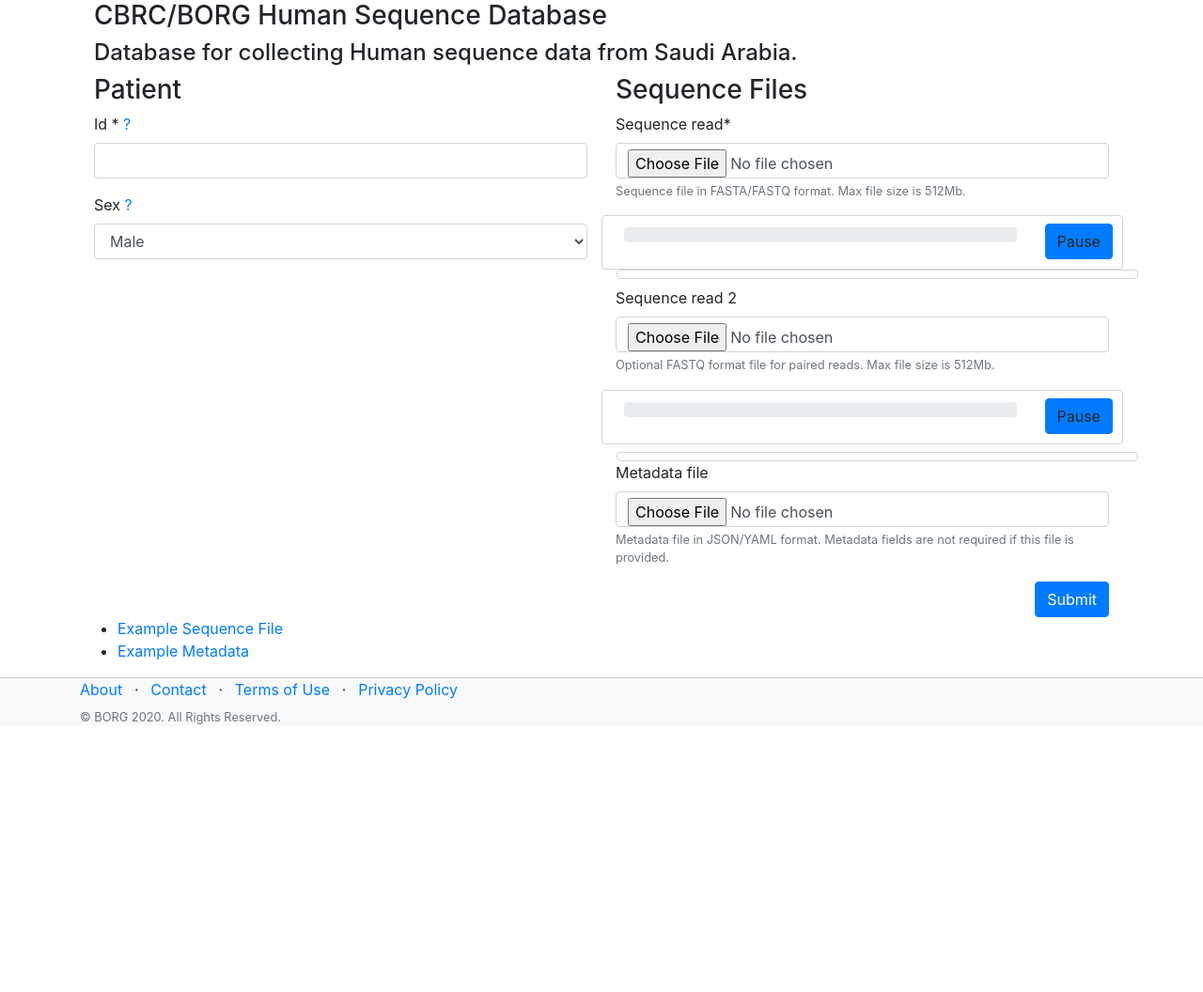
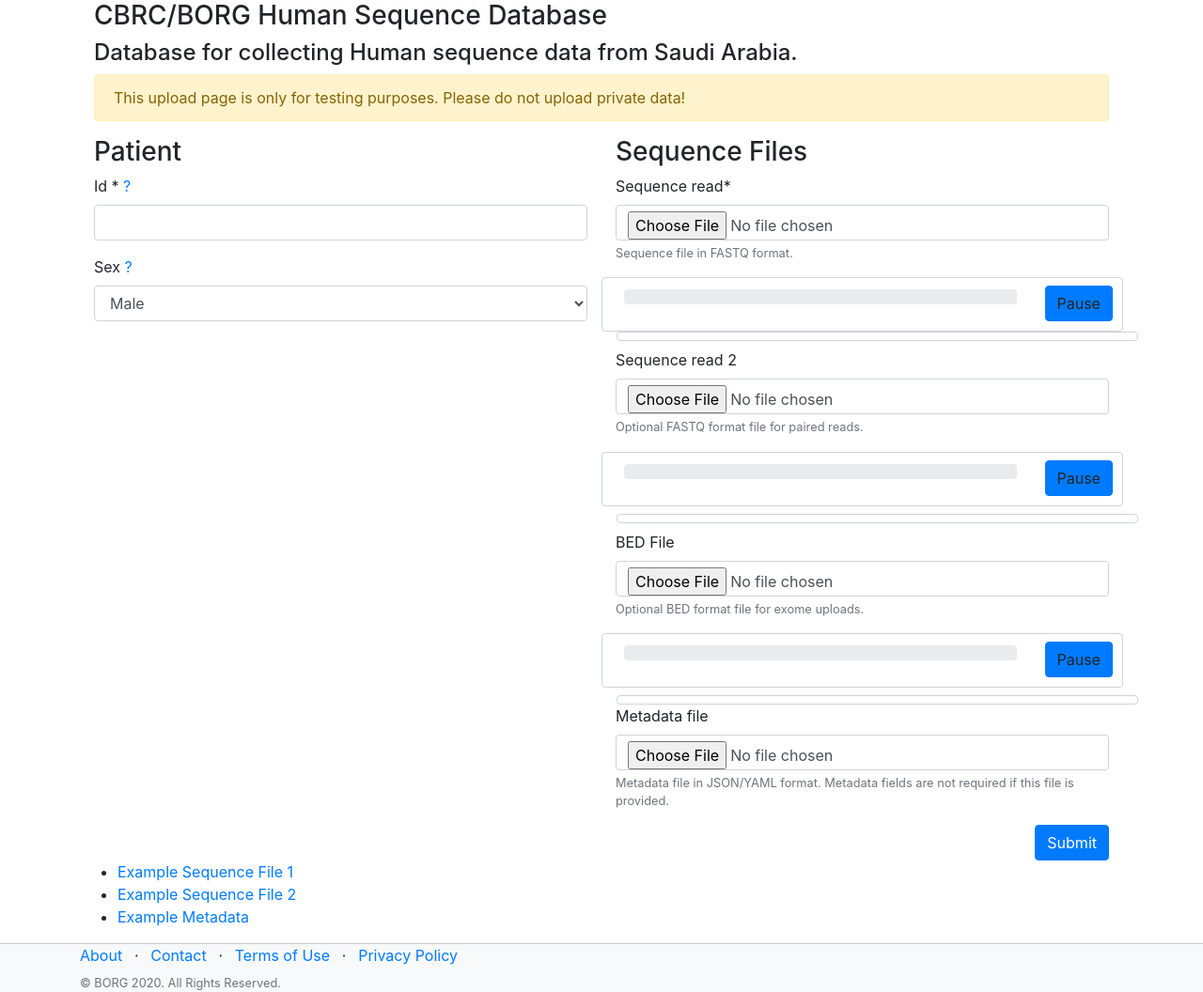
Before and after one commit to TamChiKeung/hseqweb, a Django app: page /upload/ in a window 1280 px wide. Shown: the part 103-1159 px from the top of the page at 94% size. Before the commit the page ends 874 px from the top, so only its background shows below. Run offline with Django 3.2, Linux system fonts and the light colour scheme; a user stored in the database is signed in; tables that the repository leaves empty hold one stand-in row (values such as "Sample post"); parts of the project's set-up code (start-up, migrations or seed data) failed here and were passed over; some libraries are stand-ins or nearby versions.

Commit message:
bed file

```diff
--- a/hseqweb/apps/uploader/forms.py
+++ b/hseqweb/apps/uploader/forms.py
@@ -32,14 +32,19 @@
 
 class UploadForm(forms.ModelForm):
     sequence_file = forms.FileField(required=False,
-        help_text='Sequence file in FASTA/FASTQ format. Max file size is 512Mb.')
+        help_text='Sequence file in FASTQ format.')
     sequence_file_location = forms.CharField(required=False)
     sequence_file_filename = forms.CharField(required=False)
     sequence_file2 = forms.FileField(
         required=False,
-        help_text='Optional FASTQ format file for paired reads. Max file size is 512Mb.')
+        help_text='Optional FASTQ format file for paired reads.')
     sequence_file2_location = forms.CharField(required=False)
     sequence_file2_filename = forms.CharField(required=False)
+    bed_file = forms.FileField(
+        required=False,
+        help_text='Optional BED format file for exome uploads.')
+    bed_file_location = forms.CharField(required=False)
+    bed_file_filename = forms.CharField(required=False)
     metadata_file = forms.FileField(
         required=False,
         help_text='Metadata file in JSON/YAML format. Metadata fields are not required if this file is provided.')
@@ -184,6 +189,31 @@
         # self.is_paired = True
         return sequence_file2_filename
 
+    def clean_bed_file_location(self):
+        bed_file_location = self.cleaned_data['bed_file_location']
+        self.is_exome = False
+        if bed_file_location:
+            filepath = os.path.join(settings.TUS_UPLOAD_DIR, bed_file_location)
+            if not os.path.exists(filepath):
+                raise ValidationError("Something went wrong! Make sure reads are different!")
+            try:
+                bf = open(filepath, 'r')
+                # TODO: check file format
+                bf.close()
+                self.is_exome = True
+            except ValueError:
+                raise ValidationError("Invalid file format")
+
+        return bed_file_location
+
+
+    def clean_bed_file_filename(self):
+        bed_file_filename = self.cleaned_data['bed_file_filename']
+        # if sequence_file2_filename != 'reads.fastq':
+        #     raise ValidationError('Invalid file format')
+        # self.is_paired = True
+        return bed_file_filename
+
     def clean(self):
         if not self.cleaned_data.get('metadata_file', None):
             metadata = {}
@@ -224,6 +254,7 @@
         self.instance = super(UploadForm, self).save(commit=False)
         self.instance.is_fasta = self.is_fasta
         self.instance.is_paired = self.is_paired
+        self.instance.is_paired = self.is_exome
         if self.request.user.is_authenticated:
             self.instance.user = self.request.user
         if not self.instance.id:
@@ -250,6 +281,15 @@
             # os.renames(os.path.join(settings.TUS_UPLOAD_DIR, sequence_file_loc2), os.path.join(settings.TUS_UPLOAD_DIR, sequence_filename2))
             sequence_file2 = os.path.join(settings.TUS_UPLOAD_DIR, sequence_file_loc2)
 
+        bed_file_loc = self.cleaned_data['bed_file_location']
+        bed_filename = self.cleaned_data['bed_file_filename']
+        bed_file = None
+        if bed_file_loc and bed_filename:
+            bed_tus_file = TusFile(str(bed_file_loc))
+            bed_tus_file.clean()
+            # os.renames(os.path.join(settings.TUS_UPLOAD_DIR, sequence_file_loc2), os.path.join(settings.TUS_UPLOAD_DIR, sequence_filename2))
+            bed_file = os.path.join(settings.TUS_UPLOAD_DIR, bed_file_loc)
+
         metadata_file = self.cleaned_data['metadata_file']
         if metadata_file:
             metadata_file = self.save_file(metadata_file)
@@ -263,5 +303,6 @@
             self.instance.id,
             sequence_file,
             sequence_file2,
+            bed_file,
             metadata_file)
         return self.instance
--- a/hseqweb/apps/uploader/models.py
+++ b/hseqweb/apps/uploader/models.py
@@ -1,7 +1,7 @@
 from django.db import models
 from django.contrib.auth.models import User
 from django.utils import timezone
-from uploader.utils import api
+from uploader.utils import api, parse_manifest_text
 COLLECTIONS_URL = 'https://collections.cborg.cbrc.kaust.edu.sa'
 
 
@@ -19,6 +19,7 @@
     ]
     is_fasta = models.BooleanField(default=True)
     is_paired = models.BooleanField(default=False)
+    is_exome = models.BooleanField(default=False)
     user = models.ForeignKey(
         User, blank=True, null=True, on_delete=models.SET_NULL,
         related_name="uploads")
@@ -48,6 +49,12 @@
         return self.collection['properties']['id']
 
     @property
+    def files(self):
+        if not self.collection:
+            return []
+        return parse_manifest_text(self.collection['manifest_text'])
+
+    @property
     def sequence_filename(self):
         if self.is_fasta:
             return 'sequence.fasta'
--- a/hseqweb/apps/uploader/serializers.py
+++ b/hseqweb/apps/uploader/serializers.py
@@ -7,7 +7,7 @@
     token = serializers.CharField(max_length=127)
     class Meta:
         model = Upload
-        fields = ['token', 'is_fasta', 'is_paired', 'col_uuid', 'status']
+        fields = ['token', 'is_exome', 'is_paired', 'col_uuid', 'status']
         extra_kwargs = {
             'token': {'write_only': True}
         }
--- a/hseqweb/apps/uploader/templates/uploader/form.html
+++ b/hseqweb/apps/uploader/templates/uploader/form.html
@@ -12,6 +12,10 @@
       <h3>CBRC/BORG Human Sequence Database</h3>
       <h4>Database for collecting Human sequence data from Saudi
 	Arabia.</h4>
+      <div class="alert alert-warning" role="alert">
+        This upload page is only for testing purposes. Please do not
+        upload private data!
+      </div>
     </div>
     <div class="col-6">
       <h3>Patient</h3>
@@ -74,6 +78,28 @@
 	<small class="text-danger">{{ form.sequence_file2_location.errors }}</small>
       </div>
 
+      <div class="form-group mt-2" id="bedFileChooser">
+	<label for="id_bed_file"> BED File </label>
+	{{ form.bed_file | add_class:"form-control" }}
+	{{ form.bed_file_location.as_hidden}}
+	{{ form.bed_file_filename.as_hidden}}
+	<small class="form-text text-muted">{{form.bed_file.help_text}}</small>
+      </div>
+      <div class="row round-border p-2 mt-2" id="bedProgress">
+	<div class="col-10" >
+	  <div class="progress mt-1">
+	    <div class="progress-bar" id="progressBarBed" role="progressbar" aria-valuenow="0" aria-valuemin="0" aria-valuemax="100"></div>
+	  </div>
+	</div>
+	<div class="col-2">
+          <a class="btn btn-primary" role="button" id="toggle-btnbed">Pause</a>
+	</div>
+      </div>
+      <div class="row mt-2">
+	<div id="upload-successbed" class="ml-3 round-border pt-2 pl-4 col-12"></div>
+	<small class="text-danger">{{ form.bed_file_location.errors }}</small>
+      </div>
+
       <div class="form-group">
 	<label for="id_metadata_file">Metadata file</label>
 	{{ form.metadata_file | add_class:"form-control" }}
@@ -84,7 +110,10 @@
     <div class="col-12"><button class="btn btn-primary float-right" type="submit">Submit</button></div>
       <p>
 	<ul>
-	  <li><a href="{% static "reads1.fastq" %}">Example Sequence File</a></li>
+	  <li><a href="{% static "reads1.fastq" %}">Example Sequence
+	  File 1</a></li>
+	  <li><a href="{% static "reads2.fastq" %}">Example Sequence
+	  File 2</a></li>
 	  <li><a href="{% static "metadata.yaml" %}">Example
 	      Metadata</a></li>
 	</ul>
--- a/hseqweb/static/js/uploader.js
+++ b/hseqweb/static/js/uploader.js
@@ -74,14 +74,19 @@
     var chunkSize = 5242880;
     var seqFileDiv1 = $('#sequenceFileChooser');
     var seqFileDiv2 = $('#sequenceFileChooser2');
+    var bedFileDiv = $('#bedFileChooser');
     var progressDiv1 = $('#seqProgress');
     var progressDiv2 = $('#seqProgress2');
+    var progressDiv3 = $('#bedProgress');
     var progress1 = $('#progressBar');
     var progress2 = $('#progressBar2');
+    var progress3 = $('#progressBarBed');
     var toggleBtn1 = $('#toggle-btn');
     var toggleBtn2 = $('#toggle-btn2');
+    var toggleBtn3 = $('#toggle-btnbed');
     var uploadSuccess = $('#upload-success');
     var uploadSuccess2 = $('#upload-success2');
+    var uploadSuccess3 = $('#upload-successbed');
 
     var sequenceFile = $("#id_sequence_file");
     var sequenceFileLocation = $("#id_sequence_file_location");
@@ -89,6 +94,10 @@
     var sequenceFile2 = $("#id_sequence_file2");
     var sequenceFileLocation2 = $("#id_sequence_file2_location");
     var sequenceFilename2 = $("#id_sequence_file2_filename");
+
+    var bedFile = $("#id_bed_file");
+    var bedFileLocation = $("#id_bed_file_location");
+    var bedFilename = $("#id_bed_file_filename");
 
     if (!tus.isSupported) {
         alertBox.classList.remove("hidden");
@@ -125,6 +134,23 @@
             }
         }
     });
+
+    progressDiv3.hide();
+    uploadSuccess3.hide();
+    toggleBtn3.on('click', function () {
+        if (upload) {
+            if (uploadIsRunning) {
+                upload.abort();
+                toggleBtn3.html("Resume upload");
+                uploadIsRunning = false;
+            } else {
+                upload.start();
+                toggleBtn3.html( "Pause upload");
+                uploadIsRunning = true;
+            }
+        }
+    });
+
     if (sequenceFilename.val()) {
         var changeFileId = sequenceFile.attr('id') + "_changeBtn";
         var successMsg = $("<p><strong>" + sequenceFilename.val() + " </strong> is uploaded. <br /> <a class='btn btn-secondary' id='" + changeFileId +"'>Change file</a></p>");
@@ -158,12 +184,33 @@
         });
     }
 
+    if (bedFilename.val()) {
+        var changeFileId3 = bedFile.attr('id') + "_changeBtn";
+        var successMsg = $("<p><strong>" + bedFilename.val() + " </strong> is uploaded. <br /> <a class='btn btn-secondary' id='" + changeFileId3 +"'>Change file</a></p>");
+        bedFileDiv.hide();
+        uploadSuccess3.show();
+        uploadSuccess3.html(successMsg);
+        jQuery(function($) {
+            $('#' + changeFileId3).on('click', function(){
+                uploadSuccess3.hide();
+                bedFileDiv.show();
+                bedFileLocation.val(null)
+                bedFilename.val(null)
+            })
+        });
+    }
+
+
     sequenceFile.on("change", function () {
         startUpload(sequenceFile, sequenceFileLocation, sequenceFilename, seqFileDiv1, progressDiv1, progress1, toggleBtn1, uploadSuccess);
     });
 
     sequenceFile2.on("change", function () {
         startUpload(sequenceFile2, sequenceFileLocation2, sequenceFilename2, seqFileDiv2, progressDiv2, progress2, toggleBtn2, uploadSuccess2);
+    });
+
+    bedFile.on("change", function () {
+        startUpload(bedFile, bedFileLocation, bedFilename, bedFileDiv, progressDiv3, progress3, toggleBtn3, uploadSuccess3);
     });
 
     function startUpload(sequenceFile, sequenceFileLocation, sequenceFilename, seqFileDiv, progressDiv, progress, toggleBtn, uploadSuccess) {
```
Also changed, not shown: hseqweb/apps/uploader/tasks.py (+6 -7 lines), hseqweb/apps/uploader/templates/uploader/view.html (+24 -33 lines).
